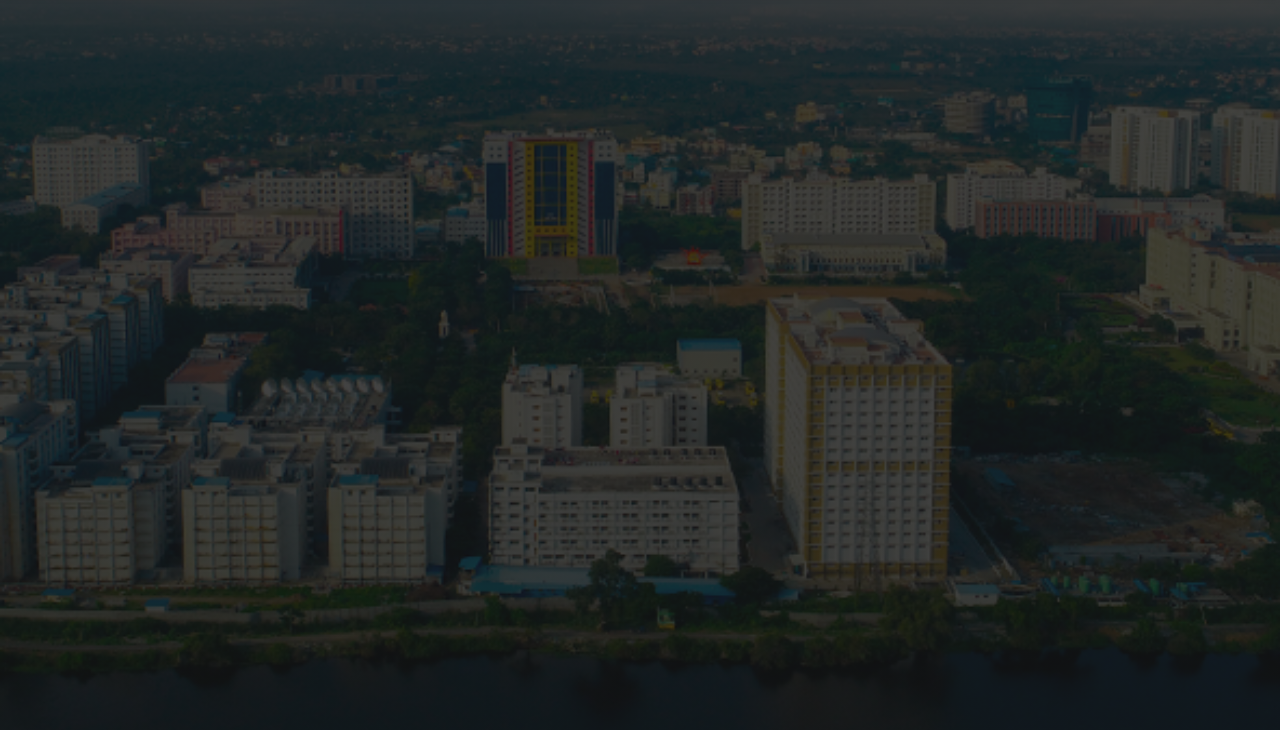
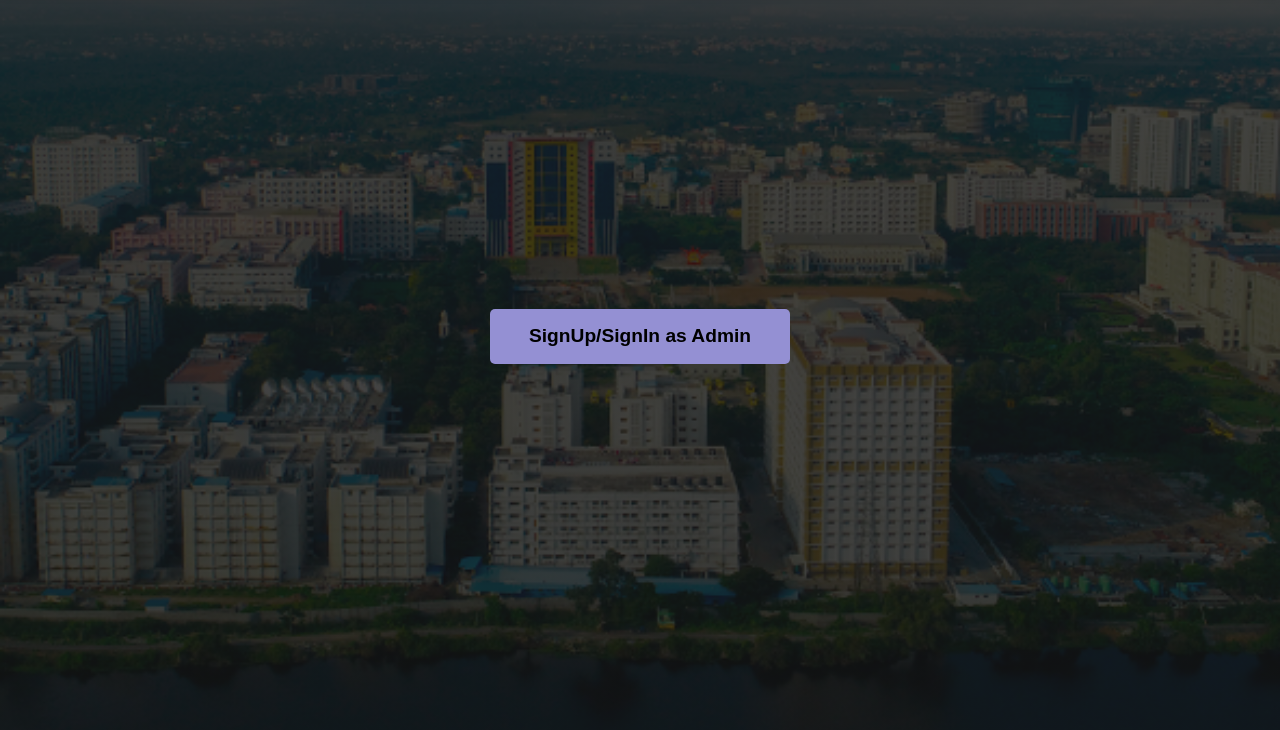
Before and after one commit to Q9Kawaii/Polling-Portal, a website: page AdminSignUp.html in a window 1280 px wide. Shown: the part 64-794 px from the top of the page. Drawn offline with Linux system fonts and the light colour scheme.

Commit message:
Update AdminSignUp.html

```diff
--- a/AdminSignUp.html
+++ b/AdminSignUp.html
@@ -22,7 +22,7 @@
     </header>
 
     <div class="container">
-<!--         <button onclick="googleSignUp('teacher')" class="Sign_up" style="cursor: pointer;">SignUp/SignIn as Admin</button> -->
+      <button onclick="googleSignUp('teacher')" class="Sign_up" style="cursor: pointer;">SignUp/SignIn as Admin</button>
     </div>
 
     <script>
```
